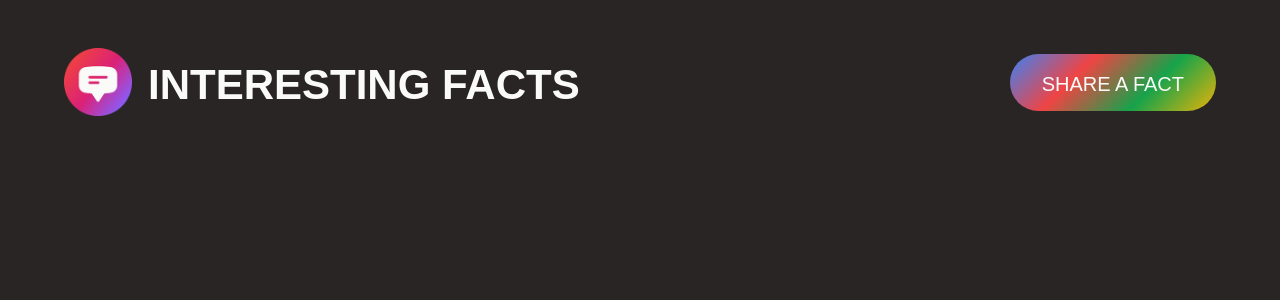
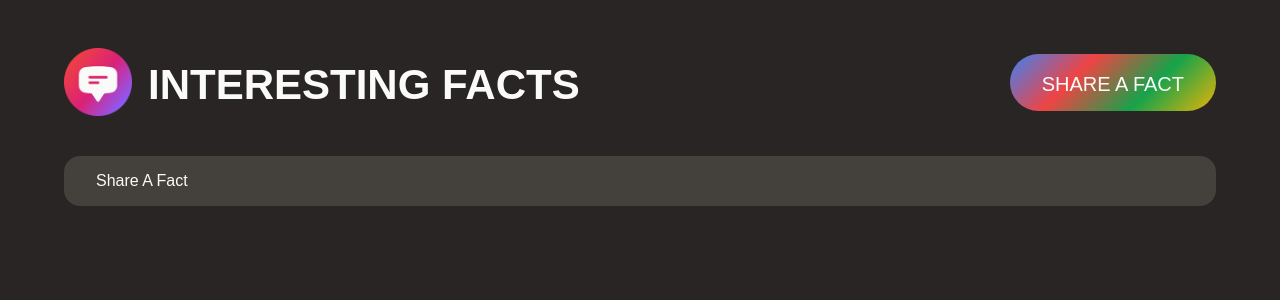
Before and after one commit to rakshitsahai/interesting-facts-react-app, a React (Create React App) app in the folder interesting-facts-react-app/: page / in a window 1280 px wide. Shown: the top 300 px of the page. Built offline with nearby package versions, Linux system fonts and the light colour scheme; a web font is replaced by a local one.

Commit message:
added ShareAFact component

```diff
--- a/interesting-facts-react-app/src/App.js
+++ b/interesting-facts-react-app/src/App.js
@@ -1,8 +1,14 @@
 import Header from "./components/Header";
+import ShareAFact from "./components/ShareAFact";
 import "./style.css";
 
 function App() {
-  return <Header />;
+  return (
+    <>
+      <Header />
+      <ShareAFact />
+    </>
+  );
 }
 
 export default App;
--- /dev/null
+++ b/interesting-facts-react-app/src/components/ShareAFact.js
@@ -0,0 +1,5 @@
+function ShareAFact() {
+  return <form className="fact-form">Share A Fact</form>;
+}
+
+export default ShareAFact;
```
